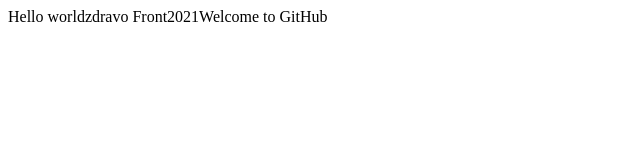
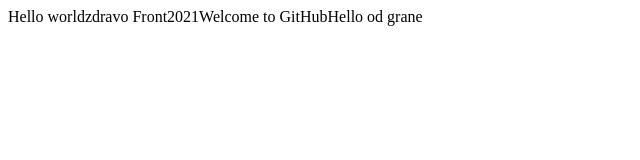
Before and after one commit to peja24/FrontJanuar2021, a plain HTML site: page index.html in a window 1280 px wide. Shown: the whole page, without its empty margins (0-640 px from the left). Drawn offline with Linux system fonts and the light colour scheme.

Commit message:
commit grana1

```diff
--- a/index.html
+++ b/index.html
@@ -10,6 +10,7 @@
         document.write("Hello world");
         document.write("zdravo Front2021");
         document.write("Welcome to GitHub");
+        document.write("Hello od grane");
     </script>
 </body>
 </html>
```
